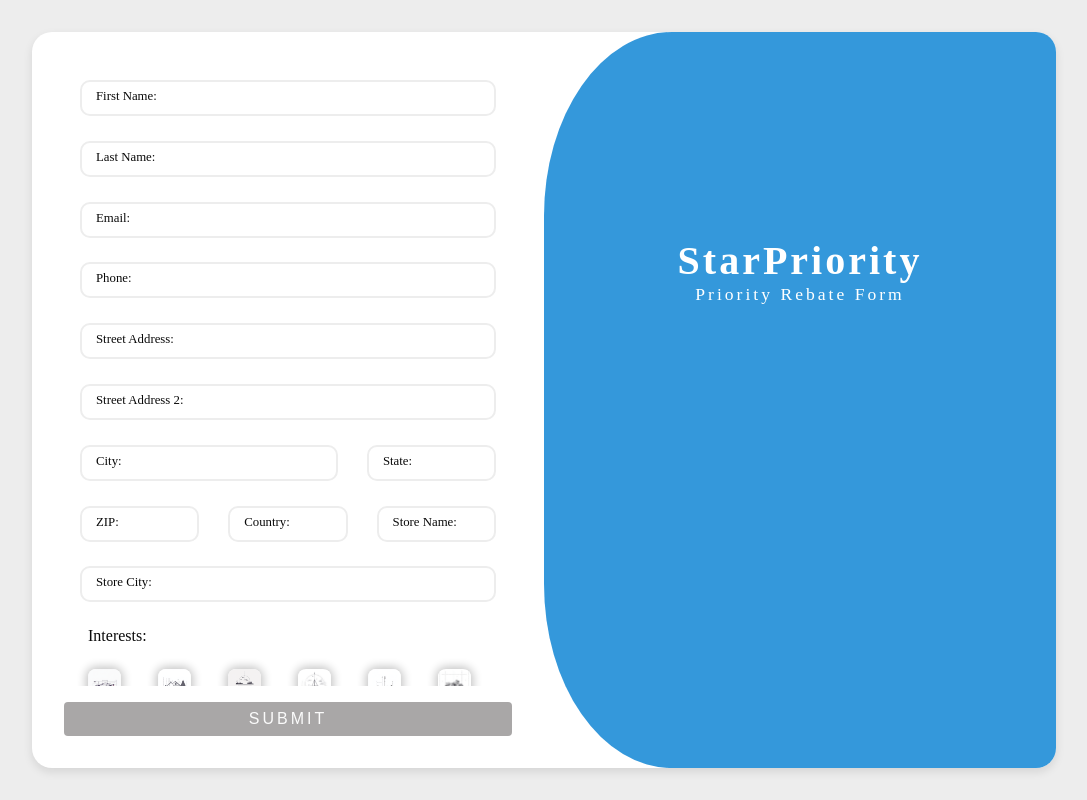
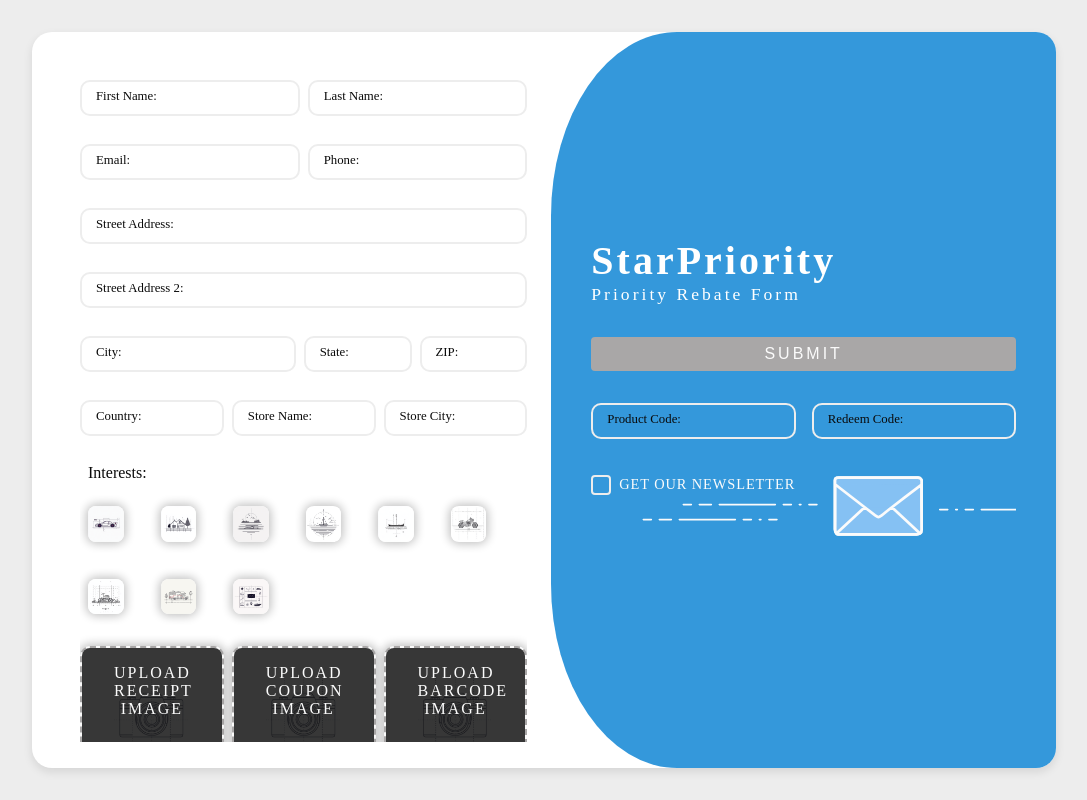
Before and after one commit to aperdomoll90/star-priority-rebate, a Next.js app: page / in a window 1280 px wide. Shown: the whole page, without its empty margins (96-1183 px from the left). Built offline with nearby package versions, Linux system fonts and the light colour scheme.

Commit message:
feature(20-form-ui-update): form restructured to include banner

```diff
--- a/src/app/page.module.scss
+++ b/src/app/page.module.scss
@@ -1,44 +1,12 @@
 .c-main {
+  position: relative;
   height: calc(100dvh - 0rem);
   width: calc(100dvw - 0.2rem);
+  border-radius: 20px;
   overflow: hidden;
-  border-radius: 20px;
-  position: relative;
-  display: flex;
-  flex-direction: column-reverse;
-  gap: 1rem;
   background-color: var(--backgroundWhite);
   box-shadow: 0px 4px 10px rgba(0, 0, 0, 0.1);
   transition: width 0.5s, height 0.5s;
-
-  &__content-column {
-    height: 80%;
-  }
-
-  &__banner {
-    width: 100%;
-    display: flex;
-    flex-direction: column;
-    justify-content: center;
-    align-items: center;
-    padding: 1rem;
-
-    > h1,
-    > h4,
-    > p {
-      align-self: flex-start;
-    }
-    > h1 {
-      font-size: 2.6rem;
-      letter-spacing: 0.8px;
-      font-weight: 900;
-    }
-
-    p {
-      margin-top: 1rem;
-      font-size: 0.9rem;
-    }
-  }
 }
 
 @media (min-width: 700px) {
@@ -47,41 +15,5 @@
     height: calc(100dvh - 4rem);
     flex-direction: row;
     gap: 0;
-
-    &__content-column {
-      height: 100%;
-      width: 50%;
-      flex: 2.7;
-    }
-
-    &__banner {
-      height: 100%;
-      width:50%;
-      border-radius: 25% 0 0 25%;
-      background: var(--blue300);
-      padding-top: 20%;
-      justify-content: flex-start;
-
-      > h1,
-      > h4,
-      > p {
-        color: var(--white100);
-        align-self: auto;
-      }
-      > h1 {
-        letter-spacing: 3px;
-        font-size: 2.5rem;
-      }
-      > h4 {
-        font-size: 1.1rem;
-        font-weight: 400;
-        letter-spacing: 3px;
-
-      }
-
-      p {
-        margin-top: 2rem;
-      }
-    }
   }
 }
--- a/src/app/page.tsx
+++ b/src/app/page.tsx
@@ -4,14 +4,7 @@
 export default function Home() {
   return (
     <main className={styles['c-main']}>
-      <div className={`${styles['c-main__content-column']}`}>
-        <UserInfoForm />
-      </div>
-      <div className={styles['c-main__banner']}>
-        <h1>StarPriority</h1>
-        <h4>Priority Rebate Form</h4>
-        {/* <p>Complete the form to get your a reusable Star brite Priority Rebate ID. Keep your code handy for future rebates!</p> */}
-      </div>
+     <UserInfoForm />
     </main>
   )
 }
--- a/src/components/common/formElements/CheckboxInput.module.scss
+++ b/src/components/common/formElements/CheckboxInput.module.scss
@@ -22,11 +22,12 @@
 .c-subscribe-checkbox-container {
   display: flex;
   position: relative;
+  width: 100%;
+  max-height: 6rem;
 
   &__content {
     position: absolute;
     top: 1.5rem;
-    margin-left: 1rem;
     display: flex;
     flex-direction: row;
     align-items: center;
@@ -40,31 +41,32 @@
       white-space: nowrap;
       text-transform: uppercase;
       font-size: 0.9rem;
+      letter-spacing: .9px;
       gap: 0.5rem;
+      color: var(--gray100);
     }
     input {
       appearance: none;
       width: 20px;
       height: 20px;
-      border: 2px solid var(--gray300);
+      border: 2px solid var(--inputEdgeColor);
       border-radius: 4px;
-      background-color: var(--gray100);
+      background-color: transparent;
       cursor: pointer;
       transition: all 0.2s ease-in-out;
 
       :hover {
-        border-color: var(--gray800);
+        border-color: var(--gray400);
       }
 
       &:checked {
-        background-color: var(--gray800);
-        border-color: var(--gray800);
+        border-color: var(--gray300);
 
         &::before {
           content: '✔';
           display: block;
           text-align: center;
-          color: var(--gray100);
+          color: var(--gray200);
         }
       }
     }
@@ -72,12 +74,12 @@
 }
 
 .c-subscribe-svg {
-  transform: translateY(1rem);
 
   &[data-active='true'] {
     .c-subscribe-svg {
+
       &__envelope path {
-        fill: var(--blue000);
+        fill: var(--blue200);
         stroke-width: 2;
         transform: translateX(12rem) translateY(-1rem) scale(1.5);
       }
@@ -101,34 +103,34 @@
 
   /* Default styles for SVG elements */
   &__envelope path {
-    fill: var(--gray100);
-    stroke: var(--gray800);
-    stroke-width: 3;
+    fill: var(--blue100);
+    stroke: var(--gray100);
+    stroke-width: 5;
     transition: all 0.4s ease-in-out;
     transition-delay: 0.2s;
   }
 
   &__left-line path {
-    stroke: var(--gray800);
+    stroke: var(--gray100);
     stroke-width: 2;
     transition: all 0.4s ease-in-out;
   }
 
   &__bottom-left-line path {
-    stroke: var(--gray800);
+    stroke: var(--gray100);
     stroke-width: 2;
     transition: all 0.4s ease-in-out;
   }
 
   &__right-line path {
-    stroke: var(--gray800);
+    stroke: var(--gray100);
     stroke-width: 2;
     transition: all 0.4s ease-in-out;
     transition-delay: 0.2s;
   }
 
   &__bottom-right-line path {
-    stroke: var(--gray800);
+    stroke: var(--gray100);
     stroke-width: 2;
     transition: all 0.4s ease-in-out;
   }
@@ -136,7 +138,7 @@
 
 @media (min-width: 700px) {
   .c-subscribe-svg {
-    transform: translateY(0);
+    // transform: translateY(0);
   }
 }
 
--- /dev/null
+++ b/src/components/userInfoForm/UserInfoFields.module.scss
@@ -0,0 +1,43 @@
+.c-content-column {
+  width: auto;
+  height: 90%;
+  overflow: scroll;
+  flex: 1;
+  display: flex;
+  flex-wrap: wrap;
+  flex-direction: row;
+  align-items: center;
+  justify-content: flex-start;
+  gap: 2rem 0.5rem;
+  margin: 3rem 0.5rem 3rem 3rem;
+
+  &--interests {
+    display: flex;
+    flex-direction: column;
+    align-items: flex-start;
+    gap: 1.5rem;
+    padding-left: 0.5rem;
+
+    &--checkbox-container {
+      display: flex;
+      align-items: flex-start;
+      justify-content: flex-start;
+      flex-direction: row;
+      flex-wrap: wrap;
+      gap: 1rem;
+    }
+  }
+
+  &--checkbox {
+    justify-content: flex-start !important;
+  }
+  &--input {
+    flex-wrap: wrap;
+  }
+}
+
+@media (min-width: 700px) {
+  .c-content-column--interests--checkbox-container {
+    gap: 2.3rem;
+  }
+}
--- a/src/components/userInfoForm/UserInfoFields.tsx
+++ b/src/components/userInfoForm/UserInfoFields.tsx
@@ -1,7 +1,7 @@
 'use client'
 import React from 'react'
 import { IInterestTypes } from '../../utils/userRebateInfoTypes'
-import styles from './UserInfoForm.module.scss'
+import styles from './UserInfoFields.module.scss'
 import { CheckboxImage, Input, InputImage, SubscribeCheckbox, TextArea } from '../common/formElements/FormElements'
 import { Controller } from 'react-hook-form'
 import { userInfoSchema, UserInfoSchemaType } from './userInfoSchema'
@@ -18,7 +18,7 @@
   }
 
   return (
-    <div className={styles['c-user-form__input-container']}>
+    <div className={styles['c-content-column']}>
       <Input className='w-50' control={control} name='first_name' type='text' label='First Name:' error={errors.first_name} required={isFieldRequired('first_name')} />
       <Input className='w-50' control={control} name='last_name' type='text' label='Last Name:' error={errors.last_name} required={isFieldRequired('last_name')} />
       <Input className='w-50' control={control} name='email' type='email' label='Email:' error={errors.email} required={isFieldRequired('email')} />
@@ -33,9 +33,9 @@
       <Input className='w-20' control={control} name='store_city' type='text' label='Store City:' error={errors.store_city} required={isFieldRequired('store_city')} />
 
       {/* Interests */}
-      <div className={styles['c-user-form__input-container--interests']}>
+      <div className={styles['c-content-column--interests']}>
         <p>Interests:</p>
-        <div className={styles['c-user-form__input-container--interests--checkbox-container']}>
+        <div className={styles['c-content-column--interests--checkbox-container']}>
           {Object.values(IInterestTypes).map(interest => (
             <Controller
               key={interest}
@@ -57,10 +57,6 @@
           ))}
         </div>
       </div>
-
-      {/* Comments */}
-      <TextArea control={control} name='comments1' label='Comments:' error={errors.comments1} />
-
       {/* Receipt Image */}
       <InputImage name='receipt_image' className='w-30' control={control} label='Receipt Image' error={errors.receipt_image} />
 
@@ -70,14 +66,8 @@
       {/* Barcode Image */}
       <InputImage name='product_barcode_image' className='w-30' control={control} label='Barcode Image' error={errors.product_barcode_image} />
 
-      {/* Product Code */}
-      <Input error={errors.product_code} control={control} className={`${styles['c-user-form__input-container--input']} w-20`} name='product_code' type='text' label='Product Code:' />
-
-      {/* Redeem Code */}
-      <Input error={errors.redeem_code} control={control} className={`${styles['c-user-form__input-container--input']} w-20`} name='redeem_code' type='text' label='Redeem Code:' />
-
-      {/* Subscription Checkbox */}
-      <SubscribeCheckbox error={errors.subscription} control={control} className={`${styles['c-user-form__input-container--checkbox']} w-20`} name='subscription' label='Get our newsletter' />
+      {/* Comments */}
+      <TextArea control={control} name='comments1' label='Comments:' error={errors.comments1} />
     </div>
   )
 }
--- a/src/components/userInfoForm/UserInfoForm.module.scss
+++ b/src/components/userInfoForm/UserInfoForm.module.scss
@@ -1,54 +1,52 @@
 .c-user-form {
   width: 100%;
   height: 100%;
-  border-radius: 5px;
   position: relative;
-  flex-direction: column;
   display: flex;
-  padding: 2rem;
+  flex-direction: row;
   gap: 1rem;
-  // background-color: var(--backgroundLight);
-
-  &__input-container {
-    max-width: 100%;
-    max-height: 100%;
-    overflow: scroll;
-    flex: 1;
-    display: flex;
-    flex-wrap: wrap;
-    flex-direction: row;
-    align-items: center;
-    justify-content: center;
-    gap: 1.8rem;
-    padding-bottom: 1rem;
-
-    &--interests {
-      display: flex;
-      flex-direction: column;
-      align-items: flex-start;
-      gap: 1.5rem;
-      padding-left: 0.5rem;
-
-      &--checkbox-container {
-        display: flex;
-        align-items: flex-start;
-        justify-content: flex-start;
-        flex-direction: row;
-        flex-wrap: wrap;
-        gap: 1rem;
-      }
-    }
-
-    &--checkbox {
-      justify-content: flex-start !important;
-    }
-    &--input {
-      flex-wrap: wrap;
-    }
-  }
 
   &__submit-button {
     width: 100%;
+    margin-top: 2rem;
+  }
+  &__content-column {
+    height: 100%;
+  }
+
+  &__banner {
+    width: 100%;
+    display: flex;
+    flex-direction: column;
+    justify-content: center;
+    align-items: flex-start;
+    padding: 2.5rem;
+
+    &--code-row {
+      width: 100%;
+      display: flex;
+      flex-direction: row;
+      justify-content: center;
+      align-items: center;
+      gap: 1rem;
+      margin: 2rem 0 1rem 0;
+    }
+
+    > h1,
+    > h4,
+    > p {
+      align-self: flex-start;
+    }
+    > h1 {
+      font-size: 2.6rem;
+      letter-spacing: 0.8px;
+      font-weight: 900;
+    }
+
+    p {
+      margin-top: 1rem;
+      font-size: 0.9rem;
+    }
   }
 }
 
@@ -67,12 +65,37 @@
 
 @media (min-width: 700px) {
   .c-user-form {
-    &__input-container {
-      padding: 1rem;
-      &--interests {
-        &--checkbox-container {
-          gap: 2.3rem;
-        }
+    &__content-column {
+      height: 100%;
+      width: 50%;
+    }
+
+    &__banner {
+      height: 100%;
+      width: 50%;
+      border-radius: 25% 0 0 25%;
+      background: var(--blue300);
+      padding-top: 20%;
+      justify-content: flex-start;
+
+      > h1,
+      > h4,
+      > p {
+        color: var(--white100);
+        align-self: auto;
+      }
+      > h1 {
+        letter-spacing: 3px;
+        font-size: 2.5rem;
+      }
+      > h4 {
+        font-size: 1.1rem;
+        font-weight: 400;
+        letter-spacing: 3px;
+      }
+
+      p {
+        margin-top: 2rem;
       }
     }
   }
--- a/src/components/userInfoForm/UserInfoForm.tsx
+++ b/src/components/userInfoForm/UserInfoForm.tsx
@@ -13,6 +13,7 @@
 import { zodResolver } from '@hookform/resolvers/zod'
 import { z } from 'zod'
 import { userInfoSchema, UserInfoSchemaType } from './userInfoSchema'
+import { Input, SubscribeCheckbox } from '../common/formElements/FormElements'
 
 const initialFormData = {
   first_name: '',
@@ -127,8 +128,26 @@
     <>
       {isLoading && <Loader />}
       <form onSubmit={handleSubmit(onSubmit)} className={styles['c-user-form']} encType='multipart/form-data'>
-        <Controller name='first_name' control={control} render={({ field }) => <UserInfoFields control={control} errors={errors} />} />
-        <Button label='Submit' className={styles['c-user-form__submit-button']} ariaLabel='Submit rebate form' type='submit' disabled={!isValid} />
+        <div className={`${styles['c-user-form__content-column']}`}>
+          <Controller name='first_name' control={control} render={({ field }) => <UserInfoFields control={control} errors={errors} />} />
+        </div>
+        <div className={styles['c-user-form__banner']}>
+          <h1>StarPriority</h1>
+          <h4>Priority Rebate Form</h4>
+          <Button label='Submit' className={styles['c-user-form__submit-button']} ariaLabel='Submit rebate form' type='submit' disabled={!isValid} />
+
+          <div className={styles['c-user-form__banner--code-row']}>
+            {/* Product Code */}
+            <Input error={errors.product_code} control={control} className={`${styles['c-content-column--input']} w-20`} name='product_code' type='text' label='Product Code:' />
+
+            {/* Redeem Code */}
+            <Input error={errors.redeem_code} control={control} className={`${styles['c-content-column--input']} w-20`} name='redeem_code' type='text' label='Redeem Code:' />
+          </div>
+
+          {/* Subscription Checkbox */}
+          <SubscribeCheckbox error={errors.subscription} control={control} className={`${styles['c-content-column--checkbox']} w-20`} name='subscription' label='Get our newsletter' />
+          {/* <p>Complete the form to get your a reusable Star brite Priority Rebate ID. Keep your code handy for future rebates!</p> */}
+        </div>
       </form>
 
       {isCaptchaVisible && (
```
